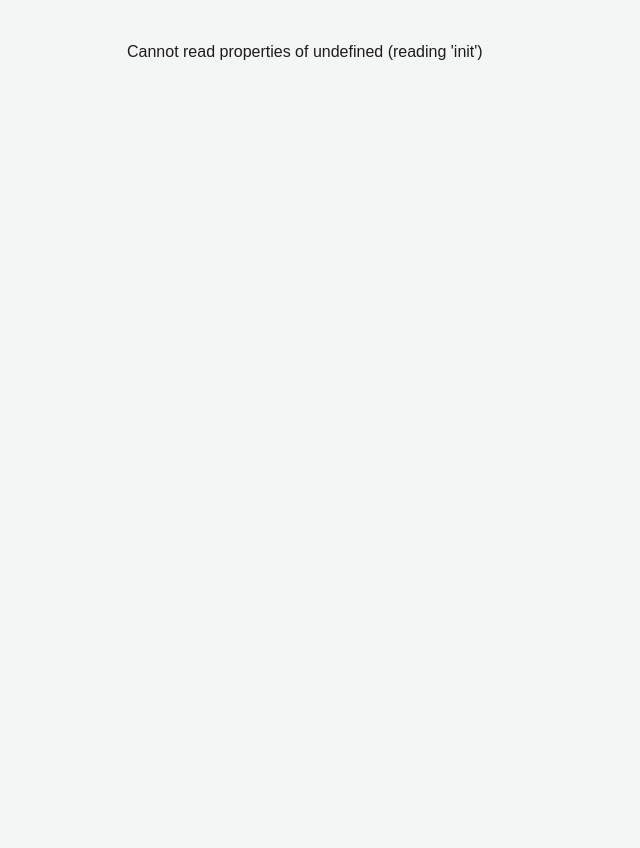
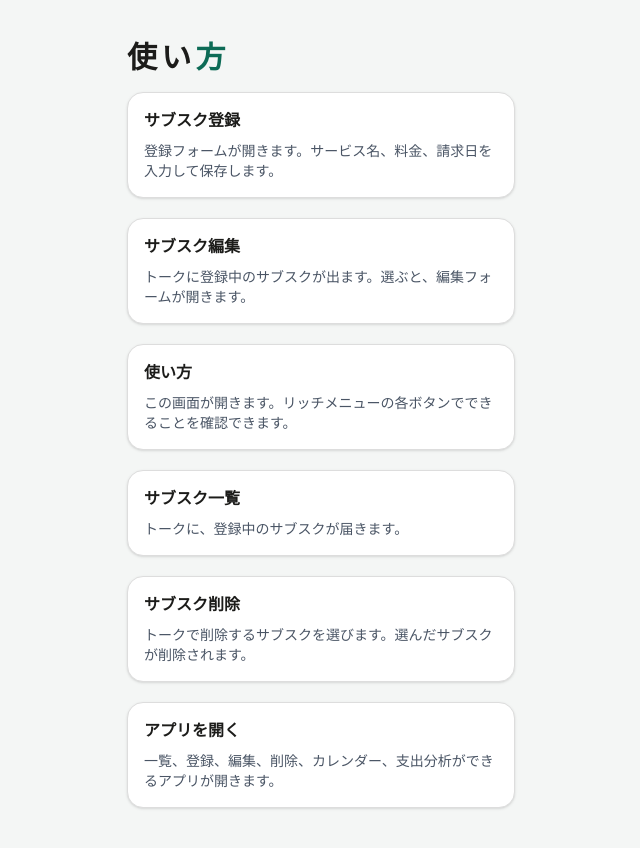
Before and after one commit to okamepanick/subscription-frontend, a React (Vite) app: page /guide in a window 1280 px wide. Shown: the top 848 px of the page, without its empty margins (319-959 px from the left). Built offline with nearby package versions, Linux system fonts and the light colour scheme; no server answers.

Commit message:
使い方画面を追加する

```diff
--- a/src/App.tsx
+++ b/src/App.tsx
@@ -9,6 +9,7 @@ import { SubscriptionEdit } from "./pages/SubscriptionEdit";
 import { Calendar } from "./pages/Calendar";
 import { Analysis } from "./pages/Analysis";
 import { BottomNav } from "./components/BottomNav";
+import { Guide } from "./pages/Guide";
 
 const API_URL = "https://subcheck-okp9.onrender.com/api/subscriptions";
 
@@ -136,17 +137,18 @@ function App() {
 };
 
   const isNewPage = window.location.pathname === "/subscriptions/new";
+  const isGuidePage = window.location.pathname === "/guide";
   if (isNewPage && loading) {
   return <p style={{ padding: 20 }}>Reactは動いています。読み込み中...</p>;
 }
 
-  // 一覧が届くまで、カードの代わりに「読み込み中」だけ出す。登録画面は一覧を待たない
-  if (loading && !isNewPage) {
+  // 一覧が届くまで、カードの代わりに「読み込み中」だけ出す。登録画面と使い方は一覧を待たない
+  if (loading && !isNewPage && !isGuidePage) {
     return <p className="page">読み込み中...</p>;
   }
 
-  // 取得に失敗したら、カードは出さずエラーメッセージだけ出す。登録画面はエラーでも開く
-  if (loadError && !isNewPage) {
+  // 取得に失敗したら、カードは出さずエラーメッセージだけ出す。登録画面と使い方はエラーでも開く
+  if (loadError && !isNewPage && !isGuidePage) {
     return <p className="page">{loadError}</p>;
   }
 
@@ -154,6 +156,7 @@ function App() {
     <BrowserRouter>
       <Routes>
         <Route path="/" element={<Home subscriptions={subscriptions} />} />
+        <Route path="/guide" element={<Guide />} />
         <Route
           path="/calendar"
           element={<Calendar subscriptions={subscriptions} />}
@@ -176,7 +179,7 @@ function App() {
           }
         />
       </Routes>
-      <BottomNav />
+      {!isGuidePage && <BottomNav />}
     </BrowserRouter>
   )
 }
--- /dev/null
+++ b/src/pages/Guide.tsx
@@ -0,0 +1,45 @@
+const guides = [
+  {
+    title: "サブスク登録",
+    body: "登録フォームが開きます。サービス名、料金、請求日を入力して保存します。",
+  },
+  {
+    title: "サブスク編集",
+    body: "トークに登録中のサブスクが出ます。選ぶと、編集フォームが開きます。",
+  },
+  {
+    title: "使い方",
+    body: "この画面が開きます。リッチメニューの各ボタンでできることを確認できます。",
+  },
+  {
+    title: "サブスク一覧",
+    body: "トークに、登録中のサブスクが届きます。",
+  },
+  {
+    title: "サブスク削除",
+    body: "トークで削除するサブスクを選びます。選んだサブスクが削除されます。",
+  },
+  {
+    title: "アプリを開く",
+    body: "一覧、登録、編集、削除、カレンダー、支出分析ができるアプリが開きます。",
+  },
+];
+
+export const Guide = () => {
+  return (
+    <div className="page">
+      <h1 className="mb-5 text-3xl font-bold tracking-[0.14em]">
+        使い<span className="!text-[#0d6b56]">方</span>
+      </h1>
+      {guides.map((item) => (
+        <section
+          key={item.title}
+          className="mb-3 rounded-2xl border border-gray-200 bg-white p-5 shadow-sm"
+        >
+          <h2 className="mt-0 mb-2 text-base font-semibold">{item.title}</h2>
+          <p className="m-0 text-sm !text-gray-600">{item.body}</p>
+        </section>
+      ))}
+    </div>
+  );
+};
```
